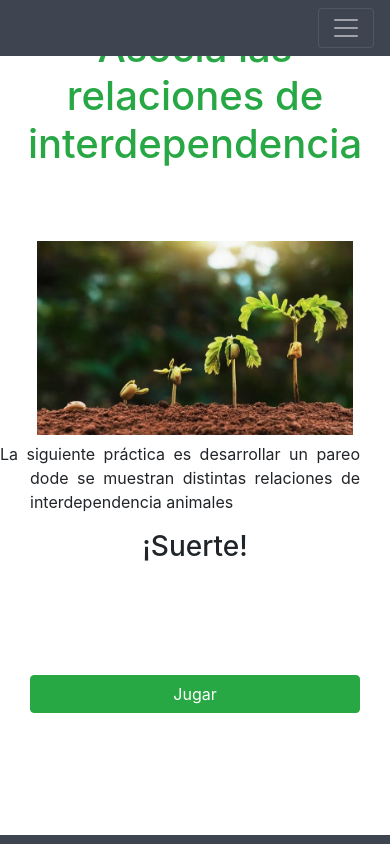
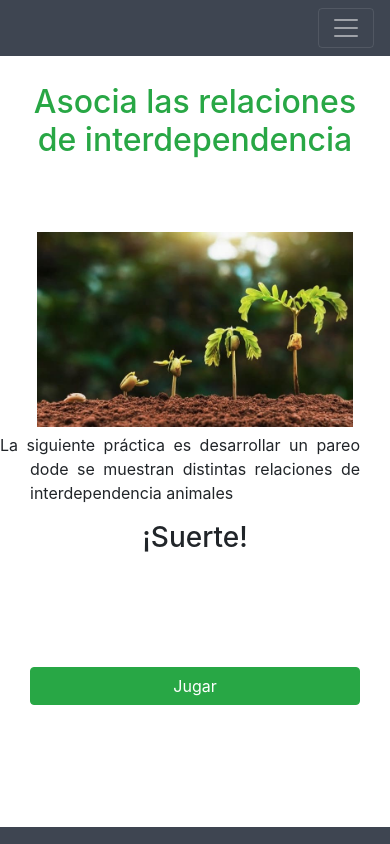
Before and after one commit to oto80557/oto80557.github.io, a plain HTML site: page html/asocia.html in a window 390 px wide. Shown: the top 844 px of the page. Drawn offline with nearby package versions, Linux system fonts and the light colour scheme; a script that the page names is missing; files whose address does not match are found by name.

Commit message:
style
style

```diff
--- a/css/style.css
+++ b/css/style.css
@@ -5,6 +5,10 @@
 
 p{
   text-indent: -30px;
+}
+
+h1{
+  font-size: 2rem!important;
 }
 
 .cita{
@@ -275,3 +279,13 @@ column-width: 100%;
 .mapa:hover{
   text-decoration: underline!important;
 }
+
+.page-body{
+  margin-top: 5%;
+}
+
+@media (max-width: 768px) {
+  .page-body{
+    margin-top: 15%;
+  }
+  }
```
